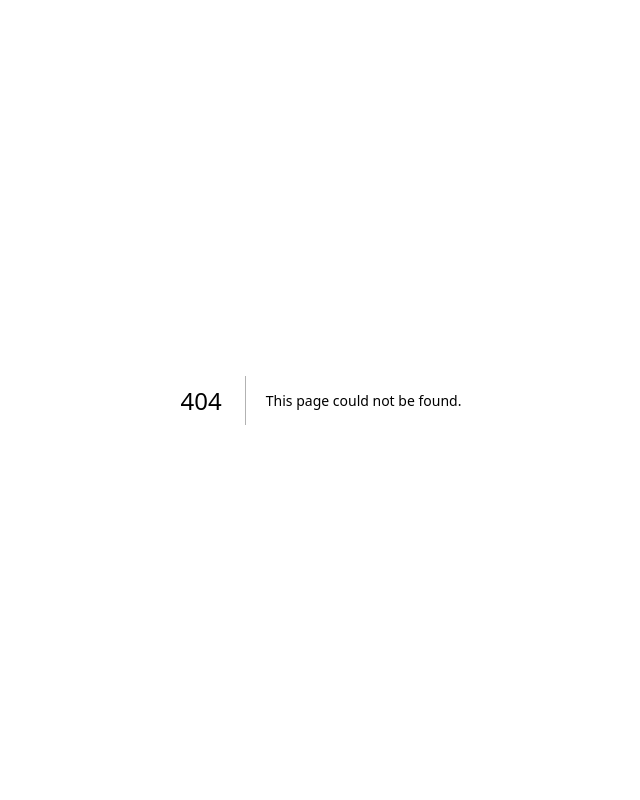
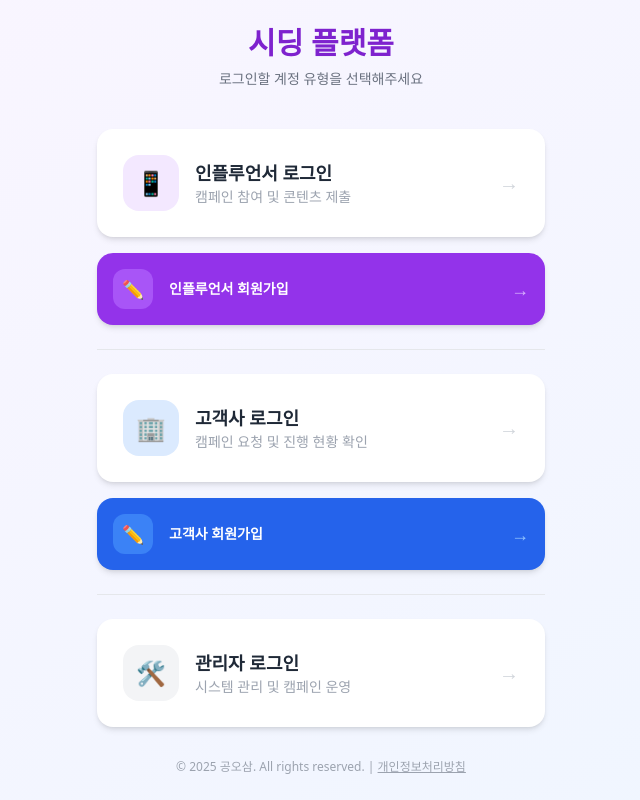
Before and after one commit to hagojob101-home/seeding-platform, a Next.js app: page /login in a window 1280 px wide. Before the commit this address had no page. Shown: the whole page, without its empty margins (319-959 px from the left). Built offline with nearby package versions, Linux system fonts and the light colour scheme.

Commit message:
통합 로그인 선택 페이지 추가 및 메인 버튼 연결

```diff
--- a/pages/index.js
+++ b/pages/index.js
@@ -47,7 +47,7 @@ export default function Home() {
             <span className="text-xl font-light tracking-[0.3em] text-gray-300 uppercase ml-1">Meta</span>
           </div>
           <div className="flex items-center gap-3">
-            <a href="/client/login" className="text-gray-300 hover:text-white px-6 py-3 rounded-full text-sm font-bold transition-all border border-white/10 hover:border-white/30">시딩 플랫폼</a>
+            <a href="/login" className="text-gray-300 hover:text-white px-6 py-3 rounded-full text-sm font-bold transition-all border border-white/10 hover:border-white/30">시딩 플랫폼</a>
             <a href="#apply" className="bg-blue-600 text-white px-8 py-3 rounded-full text-sm font-black hover:bg-blue-700 transition-all shadow-lg shadow-blue-500/20">컨설팅 신청</a>
           </div>
         </div>
--- /dev/null
+++ b/pages/login.js
@@ -0,0 +1,101 @@
+import { useRouter } from 'next/router'
+
+export default function Login() {
+  const router = useRouter()
+
+  return (
+    <div className="min-h-screen bg-gradient-to-br from-purple-50 to-blue-50 flex items-center justify-center px-4">
+      <div className="w-full max-w-md">
+        {/* 로고 */}
+        <div className="text-center mb-10">
+          <h1 className="text-3xl font-black text-purple-700 mb-2">시딩 플랫폼</h1>
+          <p className="text-gray-500 text-sm">로그인할 계정 유형을 선택해주세요</p>
+        </div>
+
+        {/* 로그인 선택 카드 */}
+        <div className="flex flex-col gap-4">
+
+          {/* 인플루언서 로그인 */}
+          <button onClick={() => router.push('/influencer/login')}
+            className="bg-white rounded-2xl shadow-md hover:shadow-xl transition-all p-6 text-left border-2 border-transparent hover:border-purple-400 group">
+            <div className="flex items-center gap-4">
+              <div className="w-14 h-14 bg-purple-100 rounded-2xl flex items-center justify-center text-2xl group-hover:bg-purple-200 transition">
+                📱
+              </div>
+              <div>
+                <p className="font-bold text-gray-800 text-lg">인플루언서 로그인</p>
+                <p className="text-sm text-gray-400">캠페인 참여 및 콘텐츠 제출</p>
+              </div>
+              <span className="ml-auto text-gray-300 group-hover:text-purple-400 text-xl transition">→</span>
+            </div>
+          </button>
+
+          {/* 인플루언서 회원가입 */}
+          <button onClick={() => router.push('/influencer/register')}
+            className="bg-purple-600 rounded-2xl shadow-md hover:shadow-xl hover:bg-purple-700 transition-all p-4 text-left group">
+            <div className="flex items-center gap-4">
+              <div className="w-10 h-10 bg-purple-500 rounded-xl flex items-center justify-center text-lg">
+                ✏️
+              </div>
+              <p className="font-bold text-white text-sm">인플루언서 회원가입</p>
+              <span className="ml-auto text-purple-300 group-hover:text-white text-lg transition">→</span>
+            </div>
+          </button>
+
+          <div className="border-t border-gray-200 my-2" />
+
+          {/* 고객사 로그인 */}
+          <button onClick={() => router.push('/client/login')}
+            className="bg-white rounded-2xl shadow-md hover:shadow-xl transition-all p-6 text-left border-2 border-transparent hover:border-blue-400 group">
+            <div className="flex items-center gap-4">
+              <div className="w-14 h-14 bg-blue-100 rounded-2xl flex items-center justify-center text-2xl group-hover:bg-blue-200 transition">
+                🏢
+              </div>
+              <div>
+                <p className="font-bold text-gray-800 text-lg">고객사 로그인</p>
+                <p className="text-sm text-gray-400">캠페인 요청 및 진행 현황 확인</p>
+              </div>
+              <span className="ml-auto text-gray-300 group-hover:text-blue-400 text-xl transition">→</span>
+            </div>
+          </button>
+
+          {/* 고객사 회원가입 */}
+          <button onClick={() => router.push('/client/register')}
+            className="bg-blue-600 rounded-2xl shadow-md hover:shadow-xl hover:bg-blue-700 transition-all p-4 text-left group">
+            <div className="flex items-center gap-4">
+              <div className="w-10 h-10 bg-blue-500 rounded-xl flex items-center justify-center text-lg">
+                ✏️
+              </div>
+              <p className="font-bold text-white text-sm">고객사 회원가입</p>
+              <span className="ml-auto text-blue-300 group-hover:text-white text-lg transition">→</span>
+            </div>
+          </button>
+
+          <div className="border-t border-gray-200 my-2" />
+
+          {/* 관리자 로그인 */}
+          <button onClick={() => router.push('/client/login')}
+            className="bg-white rounded-2xl shadow-md hover:shadow-xl transition-all p-6 text-left border-2 border-transparent hover:border-gray-400 group">
+            <div className="flex items-center gap-4">
+              <div className="w-14 h-14 bg-gray-100 rounded-2xl flex items-center justify-center text-2xl group-hover:bg-gray-200 transition">
+                🛠
+              </div>
+              <div>
+                <p className="font-bold text-gray-800 text-lg">관리자 로그인</p>
+                <p className="text-sm text-gray-400">시스템 관리 및 캠페인 운영</p>
+              </div>
+              <span className="ml-auto text-gray-300 group-hover:text-gray-500 text-xl transition">→</span>
+            </div>
+          </button>
+
+        </div>
+
+        {/* 푸터 */}
+        <p className="text-center text-xs text-gray-400 mt-8">
+          © 2025 공오삼. All rights reserved. |{' '}
+          <a href="/privacy" className="hover:text-purple-600 underline">개인정보처리방침</a>
+        </p>
+      </div>
+    </div>
+  )
+}
```
